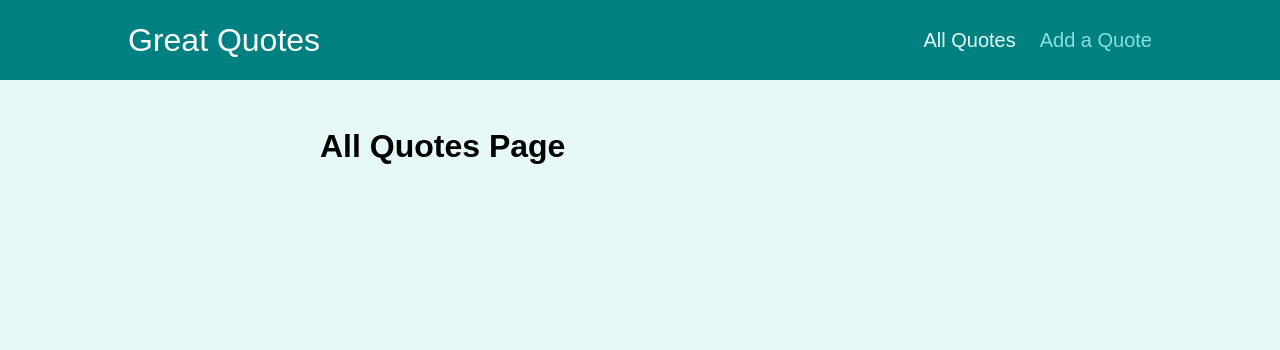
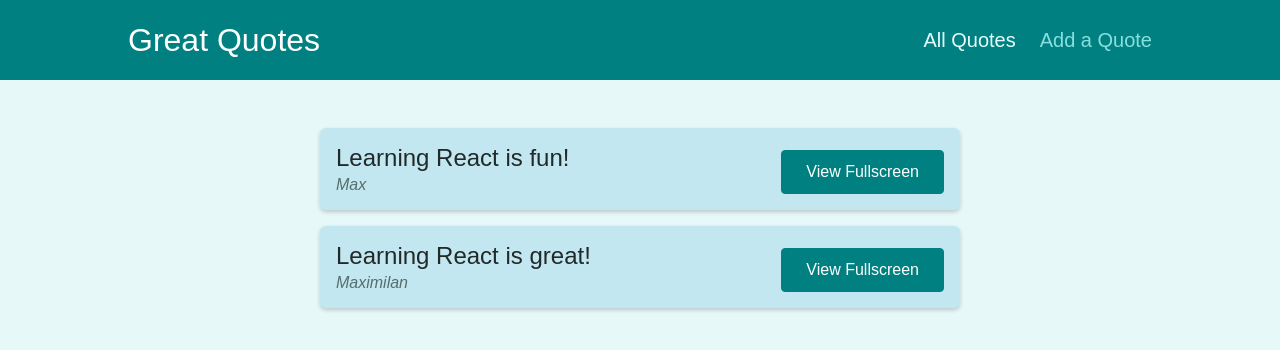
Before and after one commit to jdkromer/section20-practice, a React (Create React App) app: page /quotes in a window 1280 px wide. Shown: the top 350 px of the page. Built offline with nearby package versions, Linux system fonts and the light colour scheme.

Commit message:
Adding Dummy Data & More Content

```diff
--- a/src/pages/AllQuotes.js
+++ b/src/pages/AllQuotes.js
@@ -1,5 +1,12 @@
+import QuoteList from "../components/quotes/QuoteList";
+
+const Dummy_Quotes = [
+    { id: 'q1', author: 'Max', text: 'Learning React is fun!'},
+    { id: 'q1', author: 'Maximilan', text: 'Learning React is great!'}
+];
+
 const AllQuotes = () => {
-    return <h1>All Quotes Page</h1>;
+    return <QuoteList quotes={Dummy_Quotes} />;
 };
 
 export default AllQuotes;
--- a/src/pages/NewQuote.js
+++ b/src/pages/NewQuote.js
@@ -1,5 +1,11 @@
+import QuoteForm from "../components/quotes/QuoteForm";
+
 const NewQuotes = () => {
-    return <h1>New Quote Page</h1>;
+    const addQuoteHandler = quoteData => {
+        console.log(quoteData);
+    };
+
+    return <QuoteForm  onAddQuote={addQuoteHandler} />;
 };
 
 export default NewQuotes;
```
Also changed, not shown: 1 other file (tests, documents, lock files or other folders).
